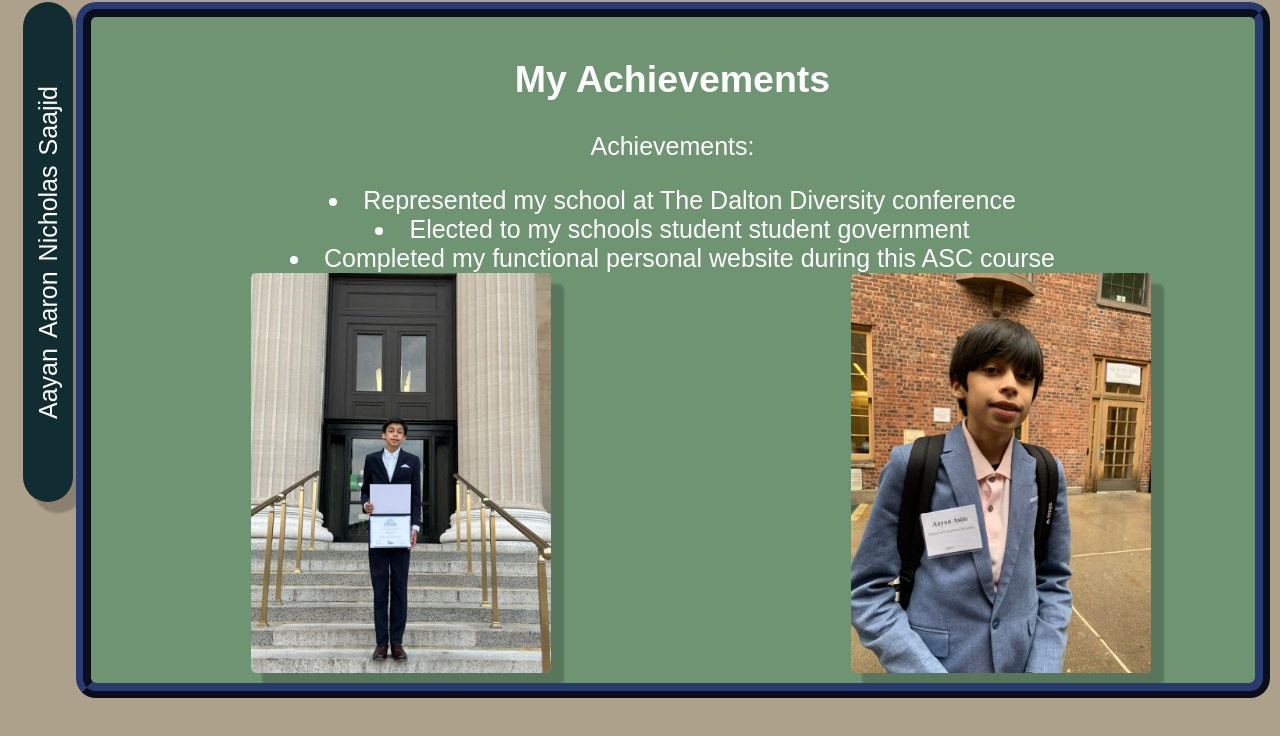
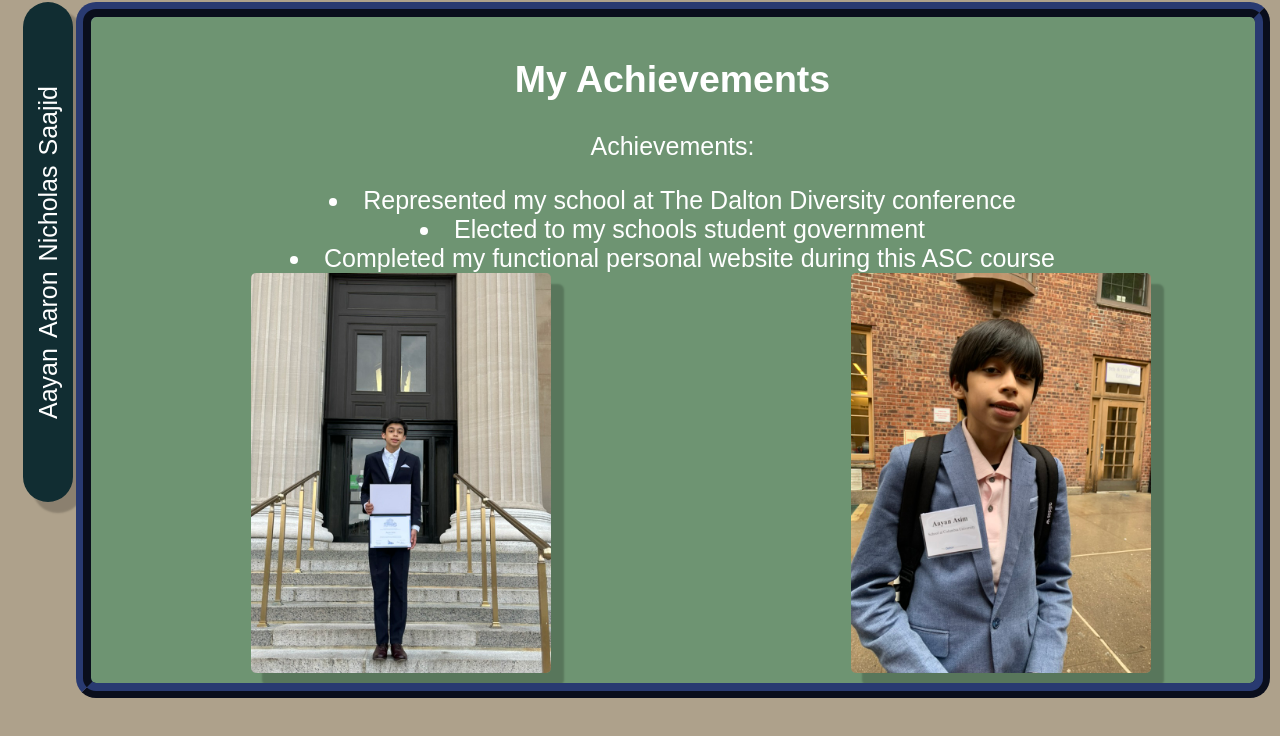
Before and after one commit to salwajid81/Capstone-Project-Ai-Enhancement, a plain HTML site: page myAchievements2.html in a window 1280 px wide. Shown: the part 156-892 px from the top of the page. Drawn offline with Linux system fonts and the light colour scheme.

Commit message:
minor mistake

```diff
--- a/myAchievements2.html
+++ b/myAchievements2.html
@@ -48,7 +48,7 @@
                 <div class="paragraph">
                     <p>Achievements: </p>
                     <li>Represented my school at The Dalton Diversity conference</li>
-                    <li>Elected to my schools student student government</li>
+                    <li>Elected to my schools student government</li>
                     <li>Completed my functional personal website during this ASC course</li>
                 </div>
                 <div class="images">
```
